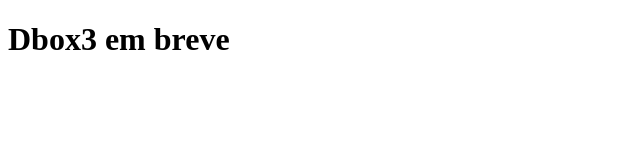
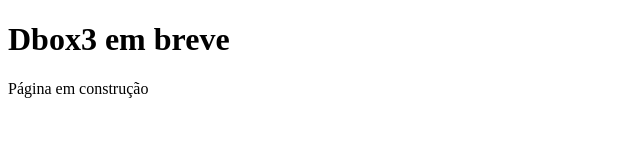
Before and after one commit to dbox-cac/dbox3, a plain HTML site: page index.html in a window 1280 px wide. Shown: the whole page, without its empty margins (0-640 px from the left). Drawn offline with Linux system fonts and the light colour scheme.

Commit message:
pg constyruçaõ

```diff
--- a/index.html
+++ b/index.html
@@ -7,5 +7,6 @@
 </head>
 <body>
     <h1>Dbox3 em breve</h1>
+    <p>Página em construção</p>
 </body>
 </html>
```
